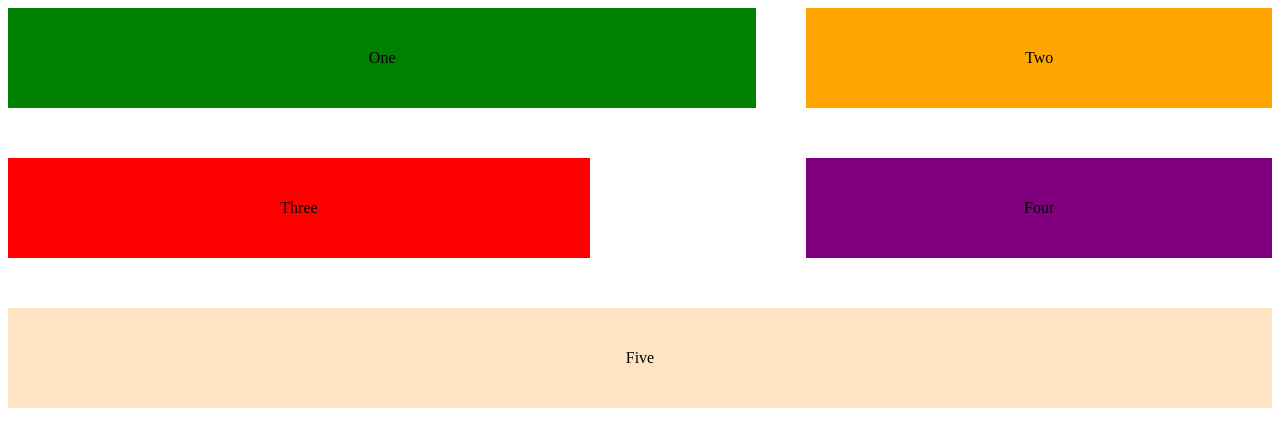
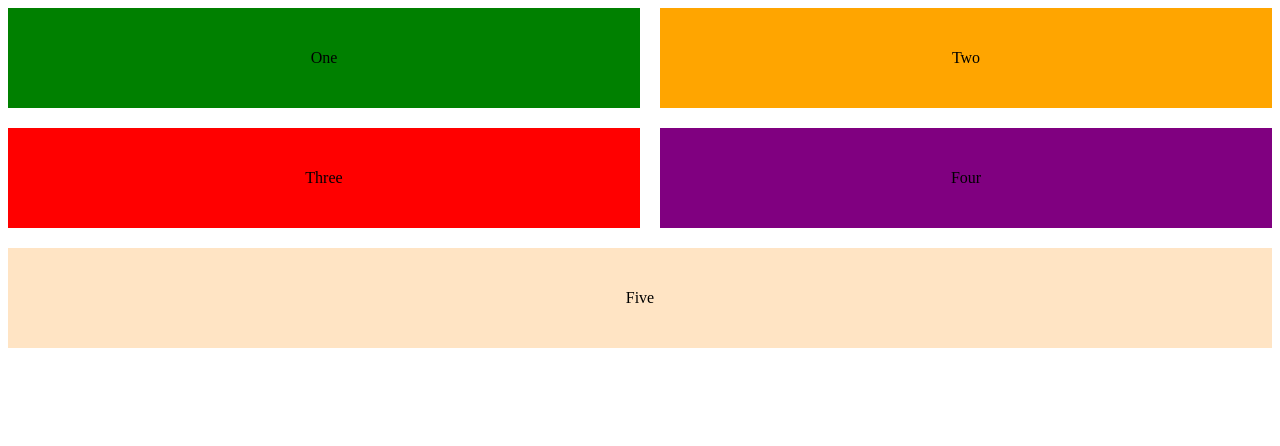
Before and after one commit to ibrahimkarim22/SandboxHtmlCssJavaScriptReact, a plain HTML site: page cssPractice.html in a window 1280 px wide. Drawn offline with Linux system fonts and the light colour scheme.

Commit message:
i used regular flex with order and flex basis and flex grow to imitate the grid template areas i had previously to get the same result

```diff
--- a/cssPractice.html
+++ b/cssPractice.html
@@ -13,7 +13,7 @@
         <div class="box" id="boxFour">Four</div>
         <div class="box" id="boxFive">Five</div>
     </div>
-        <style>
+        <!-- <style>
             #wrapperOne {
                 display: grid;
                 grid-template-areas:
@@ -50,6 +50,48 @@
                 align-items: center;
                 height: 100px;
             }
+        </style> -->
+        <style>
+            #wrapperOne {
+                display: flex;
+                justify-content: space-between;
+                align-content: space-between;
+                flex-wrap: wrap;
+                gap: 20px;
+            }
+            #boxOne {
+                flex-basis: 50%;
+                background-color: green;
+            }
+            #boxTwo {
+              flex-basis: 40%;
+              flex-grow: 1;
+                background-color: orange;
+            }
+            #boxThree {
+                order: 2;
+                flex-basis: 50%;
+                grid-area: boxthree;
+                background-color: red;
+            }
+            #boxFour {
+               order: 3;
+               flex-basis: 40%;
+               flex-grow: 1;
+                background-color: purple;
+            }
+            #boxFive {
+                order: 4;
+                flex-grow: 1;
+                flex-basis: 100%;
+                background-color: bisque;
+            }
+              .box {
+                display: flex;
+                justify-content: center;
+                align-items: center;
+                height: 100px;
+            }
         </style>
 </body>
 </html>
```
